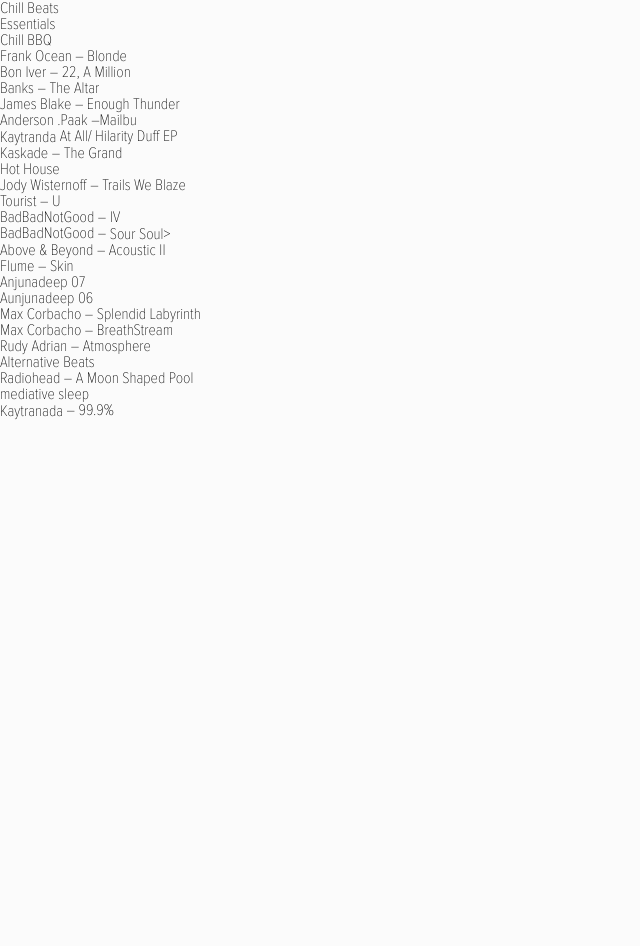
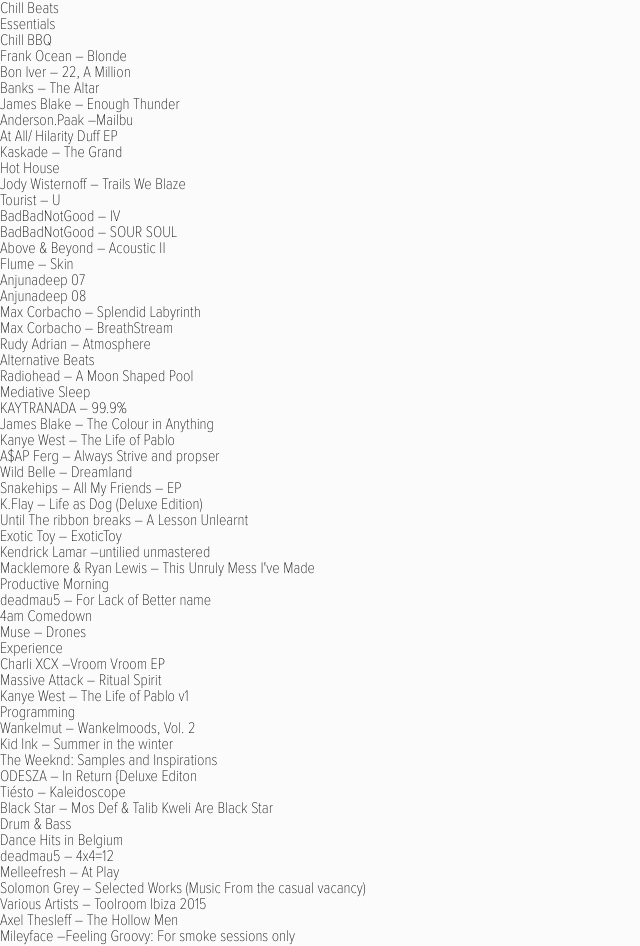
Before and after one commit to London804/personalSite, an Angular app in the folder Pens/: page /spotify in a window 1280 px wide. Shown: the part 564-1510 px from the top of the page, without its empty margins (0-640 px from the left). Before the commit the page ends 985 px from the top, so only its background shows below. Built offline with nearby package versions, Linux system fonts and the light colour scheme.

Commit message:
put playlist in array and created a ngFor to iterate through it

```diff
--- a/Pens/src/app/app.module.ts
+++ b/Pens/src/app/app.module.ts
@@ -1,8 +1,9 @@
 import { BrowserModule } from '@angular/platform-browser';
-import { NgModule } from '@angular/core';
+import { NgModule} from '@angular/core';
 import { FormsModule } from '@angular/forms';
 import { HttpModule } from '@angular/http';
 import { RouterModule } from '@angular/router';
+
 
 import { AppComponent } from './app.component';
 import { PortfolioComponent } from './portfolio/portfolio.component';
--- a/Pens/src/app/spotify-ui/playlist-bar/playlist-bar.component.html
+++ b/Pens/src/app/spotify-ui/playlist-bar/playlist-bar.component.html
@@ -4,8 +4,8 @@
 	  <li>Radio</li>
 	</ul>
 
+		<h6 class="t-caps">Your music</h6>
 	<ul>
-		<h6 class="t-calis">Your music</h6>
 		<li>Your Daily Mix</li>
 		<li>Songs</li>
 		<li>Albums</li>
@@ -14,71 +14,8 @@
 		<li>Local Files</li>
 	</ul>
 
+		<h6 class="t-caps">Playlists</h6>
 	<ul>
-		<h6 class="t-calis">lilaylists</h6>
-		<li>DJ Snake – Encore</li>
-		<li>Weval – Weval</li>
-		<li>deadmau5 – W:/2016ALBUM/</li>
-		<li>Tycho – Elioch</li>
-		<li>Moby – Long Ambients1: Calm. Sleep.</li>
-		<li>Childish Gambino – Awaken, My Love!</li>
-		<li>Gabriel Garzon-Montano Bishouné: Alma Del Huila (Deluxe)</li>
-		<li>Oneohtrix lioint Never – R Plus Seven</li>
-		<li>AlunaGeorge – I Remember</li>
-		<li>Justice – Woman</li>
-		<li>This is: David Mancuso</li>
-		<li>A Tribe Called Quest – We Got It From Here ... Thank you 4 Your Service</li>
-		<li>Youandewan – There Is No Right Time</li>
-		<li>Radiohead – In Rainbows disk 2</li>
-		<li>The xx – Hivern remixes</li>
-		<li>Royksopp – Junior</li>
-		<li>Discover Weekly</li>
-		<li>Jim-E Stack – Tell Me I Belong</li>
-		<li>Twenty One Pilots – Blurryface</li>
-		<li>Deep House Relax</li>
-		<li>Convo/Chillin/High</li>
-		<li>Dance</li>
-		<li>Atmospheric</li>
-		<li>Raging Energy</li>
-		<li>Once More</li>
-		<li>Chill Beats</li>
-		<li>Essentials</li>
-		<li>Chill BBQ</li>
-		<li>Frank Ocean – Blonde</li>
-		<li>Bon Iver – 22, A Million</li>
-		<li>Banks – The Altar</li>
-		<li>James Blake – Enough Thunder</li>
-		<li>Anderson .Paak –Mailbu</li>
-		<li><span class='t-caps'>Kaytranda</span> At All/ Hilarity Duff EP</li>
-		<li>Kaskade – The Grand</li>
-		<li>Hot House</li>
-		<li>Jody Wisternoff – Trails We Blaze</li>
-		<li>Tourist – U</li>
-		<li>BadBadNotGood – IV</li>
-		<li>BadBadNotGood – <span class="t-caps">Sour Soul></span></li>
-		<li>Above & Beyond – Acoustic II</li>
-		<li>Flume – Skin</li>
-		<li>Anjunadeep 07</li>
-		<li>Aunjunadeep 06</li>
-		<li>Max Corbacho – Splendid Labyrinth</li>
-		<li>Max Corbacho – BreathStream</li>
-		<li>Rudy Adrian – Atmosphere</li>
-		<li>Alternative Beats</li>
-		<li>Radiohead – A Moon Shaped Pool</li>
-		<li>mediative sleep</li>
-		<li><span class="t-caps">Kaytranada</span> – 99.9%</li>
-		<li></li>
-		<li></li>
-		<li></li>
-		<li></li>
-		<li></li>
-		<li></li>
-		<li></li>
-		<li></li>
-		<li></li>
-		<li></li>
-		<li></li>
-		<li></li>
-		<li></li>
+		<li *ngFor="let playlist of playlists">{{playlist.name}}</li>
 	</ul>
 </section>
--- a/Pens/src/app/spotify-ui/playlist-bar/playlist-bar.component.ts
+++ b/Pens/src/app/spotify-ui/playlist-bar/playlist-bar.component.ts
@@ -6,6 +6,93 @@
   styleUrls: ['./playlist-bar.component.scss']
 })
 export class PlaylistBarComponent implements OnInit {
+	public playlists = [
+	    { name: 'DJ Snake – Encore' },
+	    { name: 'Weval – Weval' },
+	    { name: 'deadmau5 – W:/2016ALBUM/' },
+	    { name: 'Tycho – Elioch'},
+	    { name: 'Moby – Long Ambients1: Calm. Sleep'},
+	    { name: 'Childish Gambino – Awaken, My Love!'},
+	    { name: 'Gabriel Garzon-Montano Bishouné: Alma Del Huila (Deluxe)'},
+	    {name: 'Oneohtrix Point Never – R Plus Seven'},
+	    {name: 'AlunaGeorge – I Remember'},
+	    {name: 'Justice – Woman'},
+	    {name: 'This is: David Mancuso'},
+	    {name: 'A Tribe Called Quest – We Got It From Here ... Thank you 4 Your Service'},
+	    {name: 'Youandewan – There Is No Right Time'},
+	    {name: 'Radiohead – In Rainbows disk 2'},
+	    {name: 'The xx – Hivern remixes'},
+	    {name: 'Royksopp – Junior'},
+	    {name: 'Discover Weekly'},
+	    {name: 'Jim-E Stack – Tell Me I Belong'},
+	    {name: 'Twenty One Pilots – Blurryface'},
+	    {name: 'Deep House Relax'},
+	    {name: 'Convo/Chillin/High'},
+	    {name: 'Dance'},
+	    {name: 'Atmospheric'},
+	    {name: 'Raging Energy'},
+	    {name: 'Once More'},
+	    {name: 'Chill Beats'},
+	    {name: 'Essentials'},
+	    {name: 'Chill BBQ'},
+	    {name: 'Frank Ocean – Blonde'},
+	    {name: 'Bon Iver – 22, A Million'},
+	    {name: 'Banks – The Altar'},
+	    {name: 'James Blake – Enough Thunder'},
+	    {name: 'Anderson.Paak –Mailbu'},
+	    {name: 'At All/ Hilarity Duff EP'},
+	    {name: 'Kaskade – The Grand'},
+	    {name: 'Hot House'},
+	    {name: 'Jody Wisternoff – Trails We Blaze'},
+	    {name: 'Tourist – U'},
+	    {name: 'BadBadNotGood – IV'},
+	    {name: 'BadBadNotGood – SOUR SOUL'},
+	    {name: 'Above & Beyond – Acoustic II'},
+	    {name: 'Flume – Skin'},
+	    {name: 'Anjunadeep 07'},
+	    {name: 'Anjunadeep 08'},
+	    {name: 'Max Corbacho – Splendid Labyrinth'},
+	    {name: 'Max Corbacho – BreathStream'},
+	    {name: 'Rudy Adrian – Atmosphere'},
+	    {name: 'Alternative Beats'},
+	    {name: 'Radiohead – A Moon Shaped Pool'},
+	    {name: 'Mediative Sleep'},
+	    {name: 'KAYTRANADA – 99.9%'},
+	    {name: 'James Blake – The Colour in Anything'},
+	    {name: 'Kanye West – The Life of Pablo'},
+	    {name: 'A$AP Ferg – Always Strive and propser'},
+	    {name: 'Wild Belle – Dreamland'},
+	    {name: 'Snakehips – All My Friends – EP'},
+	    {name: 'K.Flay – Life as Dog (Deluxe Edition)'},
+	    {name: 'Until The ribbon breaks – A Lesson Unlearnt'},
+	    {name: 'Exotic Toy – ExoticToy'},
+	    {name: 'Kendrick Lamar –untilied unmastered'},
+	    {name: 'Macklemore & Ryan Lewis – This Unruly Mess I\'ve Made'},
+	    {name: 'Productive Morning'},
+	    {name: 'deadmau5 – For Lack of Better name'},
+	    {name: '4am Comedown'},
+	    {name: 'Muse – Drones'},
+	    {name: 'Experience'},
+	    {name: 'Charli XCX –Vroom Vroom EP'},
+	    {name: 'Massive Attack – Ritual Spirit'},
+	    {name: 'Kanye West – The Life of Pablo v1'},
+	    {name: 'Programming'},
+	    {name: 'Wankelmut – Wankelmoods, Vol. 2'},
+	    {name: 'Kid Ink – Summer in the winter'},
+	    {name: 'The Weeknd: Samples and Inspirations'},
+	    {name: 'ODESZA – In Return {Deluxe Editon'},
+	    {name: 'Tiésto – Kaleidoscope'},
+	    {name: 'Black Star – Mos Def & Talib Kweli Are Black Star'},
+	    {name: 'Drum & Bass'},
+	    {name: 'Dance Hits in Belgium'},
+	    {name: 'deadmau5 – 4x4=12'},
+	    {name: 'Melleefresh – At Play'},
+	    {name: 'Solomon Grey – Selected Works (Music From the casual vacancy)'},
+	    {name: 'Various Artists – Toolroom Ibiza 2015'},
+	    {name: 'Axel Thesleff – The Hollow Men'},
+	    {name: 'Mileyface –Feeling Groovy: For smoke sessions only'}
+
+	]
 
   constructor() { }
 
```
